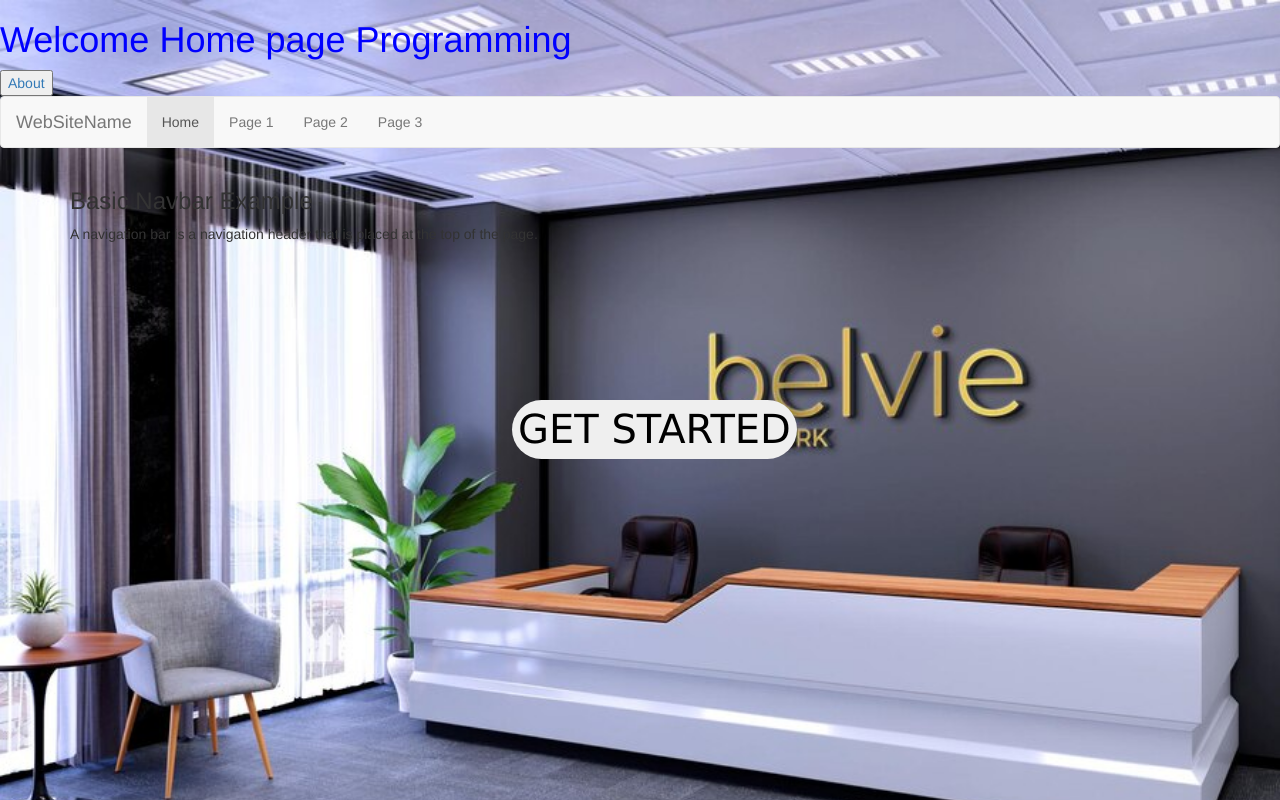
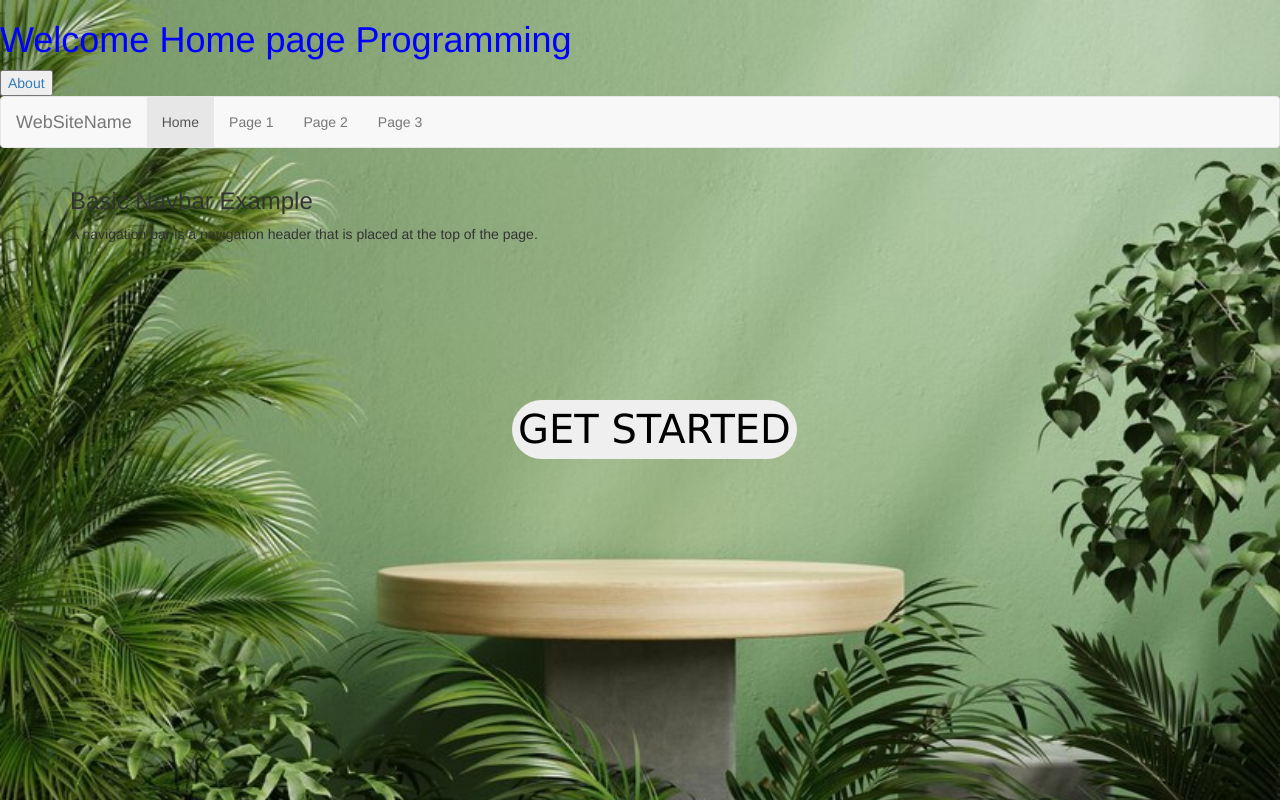
Before and after one commit to Kingsly62/portfolio-djangoAplication, a Django app: page / in a window 1280 px wide. Run offline with Django 4.2, Linux system fonts and the light colour scheme; some libraries are stand-ins or nearby versions.

Commit message:
add new files

```diff
--- a/portfolio/static/css/home.css
+++ b/portfolio/static/css/home.css
@@ -1,5 +1,5 @@
 body{
-    background-image: url('../Images/djanba.jpg');
+    background-image: url('../Images/freeb1.jpg');
     height: 95vh;
     width: 100vw;
     background-size: cover;
```
Also changed, not shown: home/templates/login.html (added), home/templates/register.html (added), portfolio/static/Images/freeb1.jpg (added).
